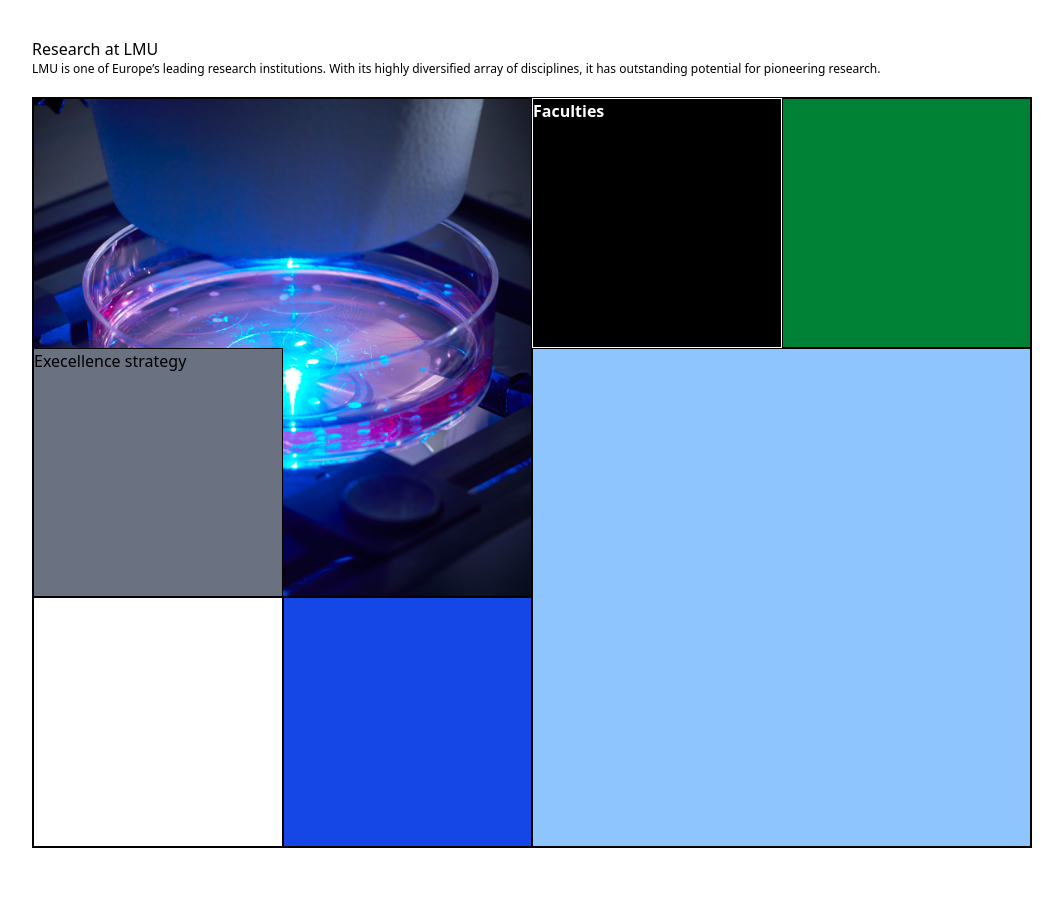
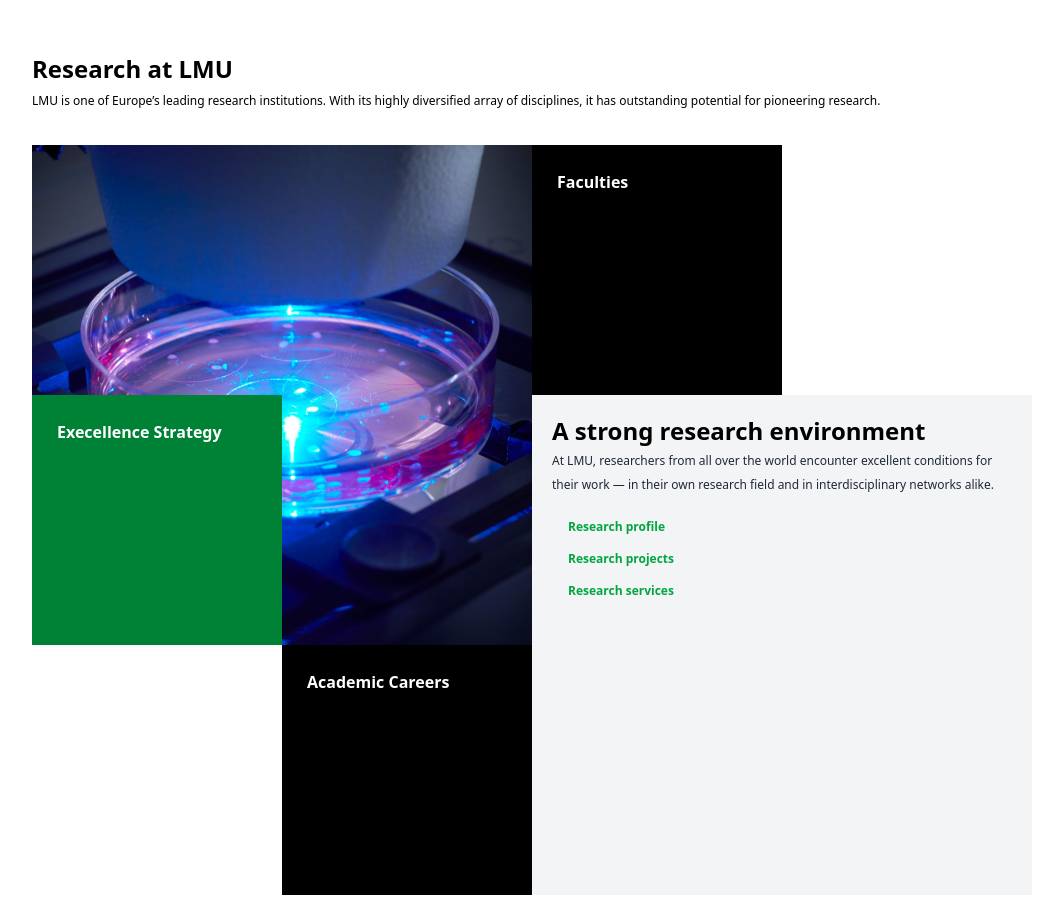
Before and after one commit to Nyirizina/TheGym_Tailwindcss_Gate2, a website: page index.html in a window 1280 px wide. Shown: the part 1091-2006 px from the top of the page, without its empty margins (108-1171 px from the left). Before the commit the page ends 1959 px from the top, so only its background shows below. Drawn offline with Linux system fonts and the light colour scheme.

Commit message:
2nd grid final touches

```diff
--- a/index.html
+++ b/index.html
@@ -57,23 +57,32 @@ interdisciplinary approach </p> </div>
     </div>
     </div>
     <div class="px-30 mt-10">
-        <div>
-            <h1>Research at LMU</h1>
+        <div class="py-4">
+            <h1 class="text-2xl font-bold pb-2">Research at LMU</h1>
             <p class="text-xs">LMU is one of Europe’s leading research institutions. With its highly diversified array of disciplines, it has outstanding potential for pioneering research.</p>
         </div>
-        <div class="grid border grid-cols-4 grid-rows-3 mt-5 h-100vh">
-            <div class="border col-span-2 col-start-1 row-span-2 row-start-1 bg-red-500"><img class="w-125" src="./src/img/prof_kiebler_2632_full_1_1_format_l.jpg"></div>
-            <div class="border bg-black text-white font-bold col-span-1 col-start-3 row-span-1 row-start-1"><span>Faculties</span></div>
-            <div class="border col-span-1 bg-green-700 col-start-4 row-span-1 row-start-1"></div>
-            <div class="border col-span-1 bg-gray-500 col-start-1 row-span-1 row-start-2"><span>Execellence strategy</span></div>
+        <div class="grid grid-cols-4 grid-rows-3 mt-5 h-100vh">
+            <div class="col-span-2 col-start-1 row-span-2 row-start-1 bg-red-500"><img class="w-125" src="./src/img/prof_kiebler_2632_full_1_1_format_l.jpg"></div>
+            <div class="border bg-black text-white font-bold col-span-1 col-start-3 row-span-1 row-start-1 border-black hover:border-green-600 hover:text-green-600 hover:bg-white p-6 cursor-pointer flex"><span>Faculties</span></div>
+            <div class="col-span-1  col-start-4 row-span-1 row-start-1"></div>
+            <div class="border col-span-1 col-start-1 row-span-1 row-start-2  border-green-700 bg-green-700 text-white hover:text-green-600 hover:bg-white p-6 cursor-pointer flex font-bold"><span>Execellence Strategy</span></div>
             <div class="col-span-1 col-start-2 row-span-1 row-start-2 "><span></span></div>
-            <div class="border col-span-2 col-start-3 row-span-2 row-start-2 bg-blue-300"><span></span></div>
-            <div class="border col-span-1 col-start-1 row-span-1 row-start-3 "><span></span></div>
-            <div class="border col-span-1 col-start-2 row-span-1 row-start-3 bg-blue-700"><span></span></div>
+            <div class="col-span-2 col-start-3 row-span-2 row-start-2 bg-gray-100 p-5"><span class="font-bold text-2xl pb-4">A strong research environment <br> </span>
+<span class="text-xs text-gray-800">At LMU, researchers from all over the world encounter excellent conditions for their work — in their own research field and in interdisciplinary networks alike.</span>
+<ul class="text-xs p-4 font-bold">
+<li class="text-green-600 hover:text-black cursor-pointer py-2">Research profile</li>
+<li class="text-green-600 hover:text-black cursor-pointer py-2">Research projects</li>
+<li class="text-green-600 hover:text-black cursor-pointer py-2">Research services</li>
+</ul></span></div>
+            <div class="col-span-1 col-start-1 row-span-1 row-start-3 "><span></span></div>
+            <div class="border col-span-1 col-start-2 row-span-1 row-start-3 border-black bg-black text-white hover:border-green-600 hover:text-green-600 hover:bg-white p-6 cursor-pointer flex font-bold "><span>Academic Careers</span></div>
 
 
         </div>
     </div>
+    <div>
+
+    </div>
   </div>
 </body>
 </html>
```
Also changed, not shown: src/output.css.
